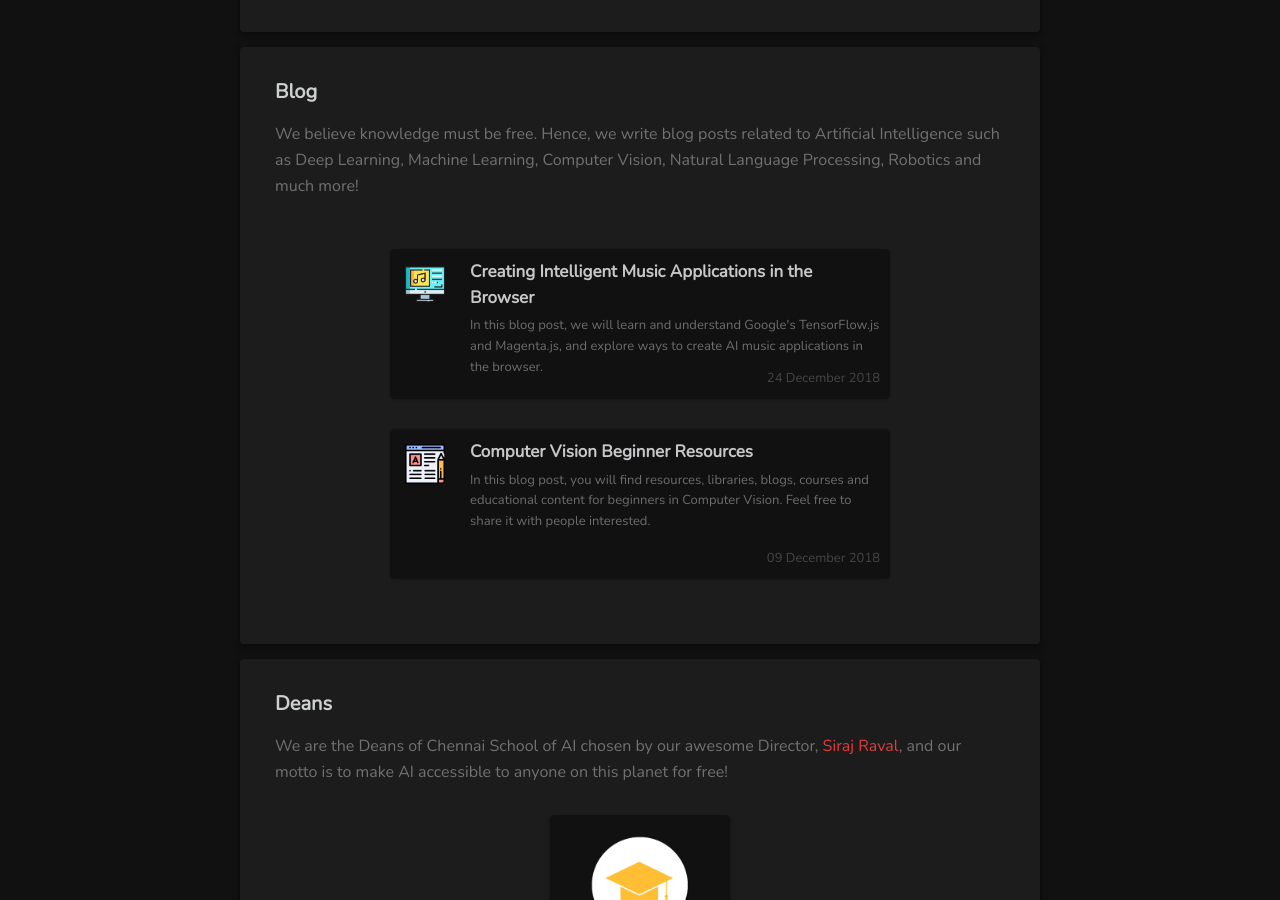
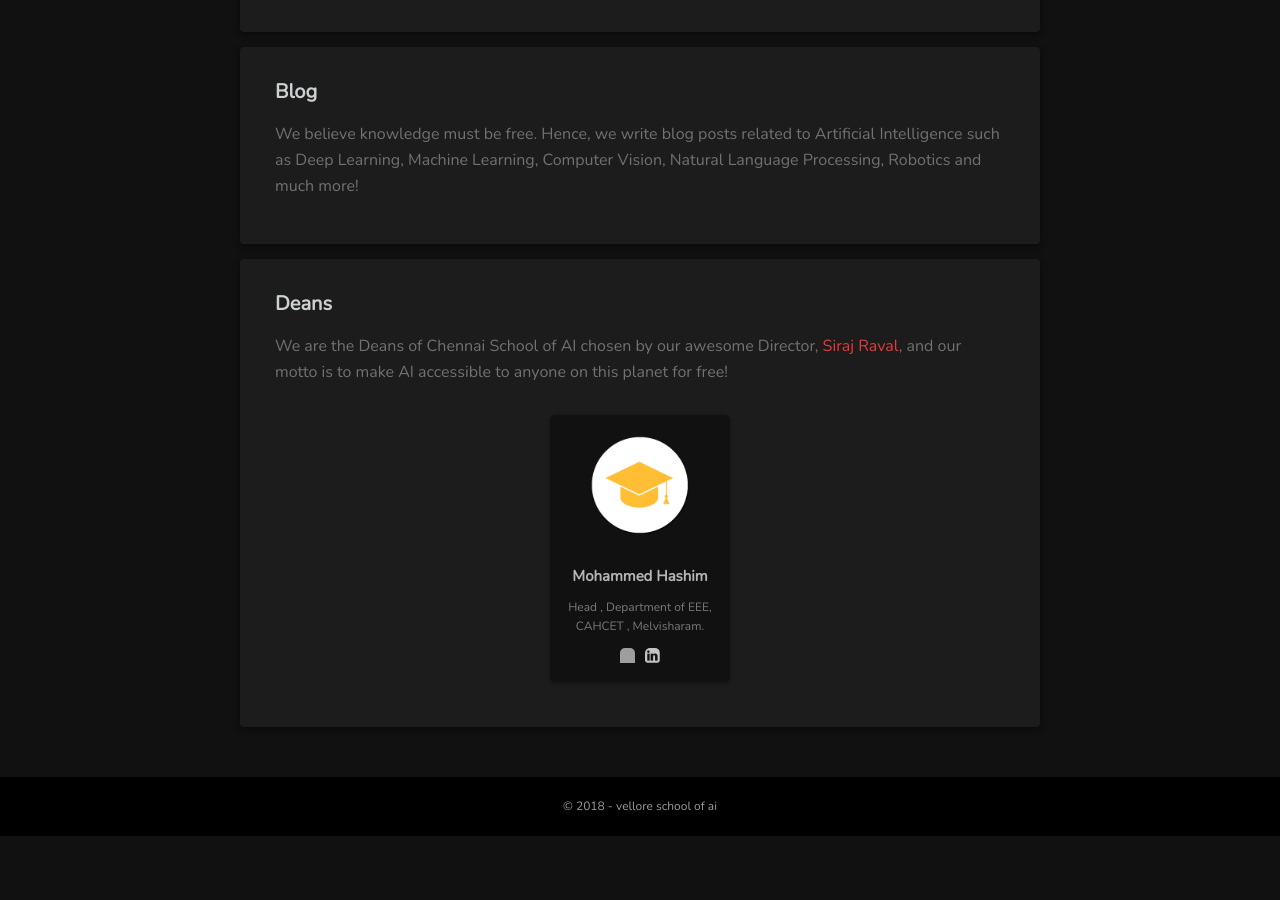
Before and after one commit to vlrsoai/vlrsoai.github.io, a Jekyll site: the page built from index.html, in a window 1280 px wide and 900 px high, scrolled down 860 px. Built offline with Jekyll 4.4.1, drawn with Linux system fonts in a browser that asks for light colours; after the commit the page ends 1696 px from its top, so only the background shows below that.

Commit message:
Update index.html

```diff
--- a/index.html
+++ b/index.html
@@ -48,30 +48,7 @@
 		<p class="category-description">We believe knowledge must be free. Hence, we write blog posts related to Artificial Intelligence such as Deep Learning, Machine Learning, Computer Vision, Natural Language Processing, Robotics and much more!</p>
 	</div>
 
-	<div class="blog-category-box padding-box">
-		<div class="category-box">
-			<ul>
-				{% for post in site.posts %}
-				{% if post.category contains 'blog' %}
-				<li>
-					<a class="post-link" href="{{ site.baseurl }}{{ post.url }}">
-						<div class='inner_box'>
-							<div class='post-box'>
-								<div class="f-col-1"><div class="circle-blog" style="background-image: url('{{ post.icon }}') !important;"></div></div>
-								<div class="f-col-2">
-									<h3>{{ post.title }}</h3>
-									<p>{{ post.description }}</p>
-									<p class='front-date'>{{ post.date | date_to_long_string }}</p>
-								</div>
-							</div>
-						</div>
-					</a>
-				</li>
-				{% endif %}
-				{% endfor %}
-			</ul>
-		</div>
-	</div>
+
 </div>
 
 <div class="category-wrapper">
@@ -90,7 +67,7 @@
 							<h3>Mohammed Hashim</h3>
 							<p>Head , Department of EEE, CAHCET , Melvisharam.</p>
 							<div class="speaker_social">
-								<a href="https://github.com/cmhashim" target="_blank"><img src="/images/icons/github.png"></a>
+								<a href="https://github.com/cmhashim" target="_blank"><img src="/images/icons/https://drive.google.com/open?id=1-_hr6WbYunf7_iEQN57xgRA2Pz30pv_h"></a>
 								<a href="https://www.linkedin.com/in/cmhashim/" target="_blank"><img src="/images/icons/linkedin.png"></a>
 							</div>
 						</div>
```
